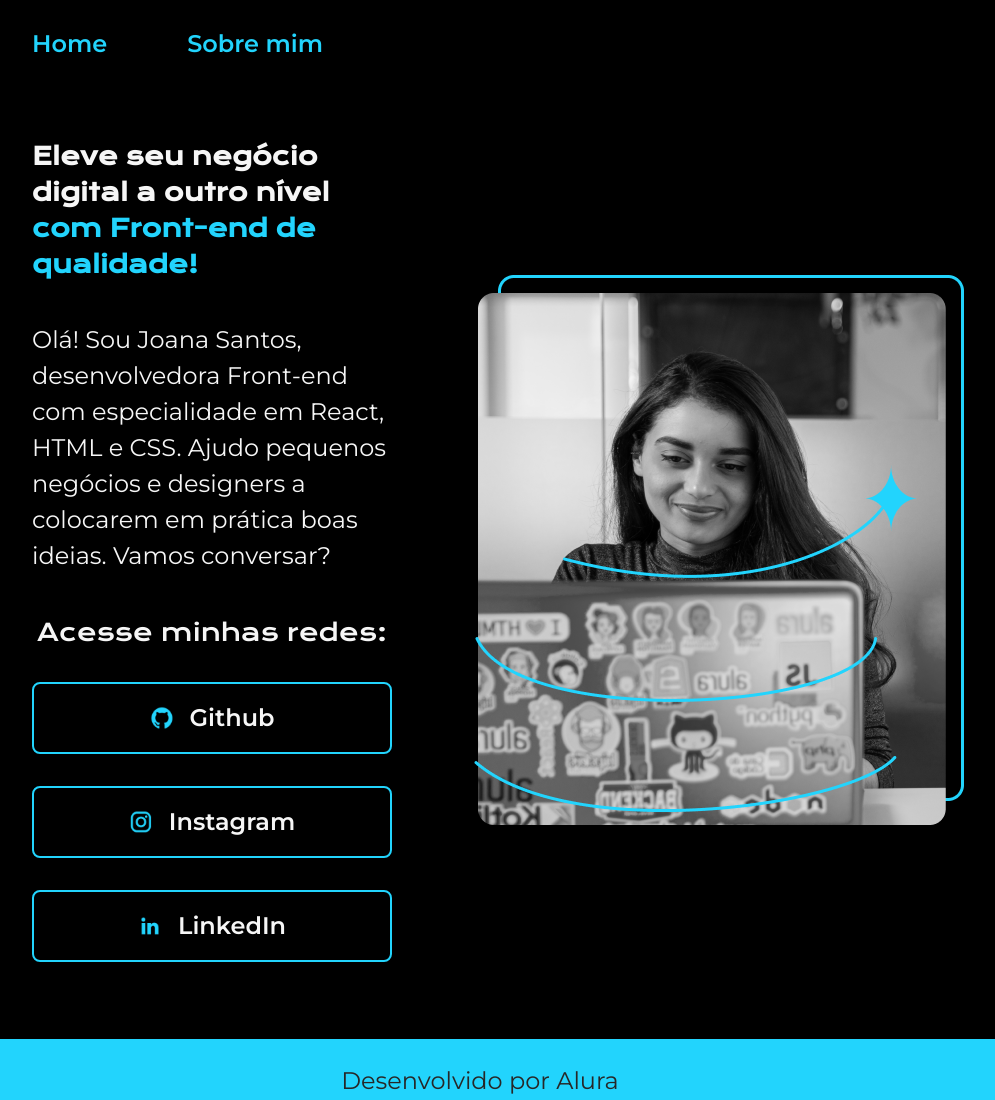
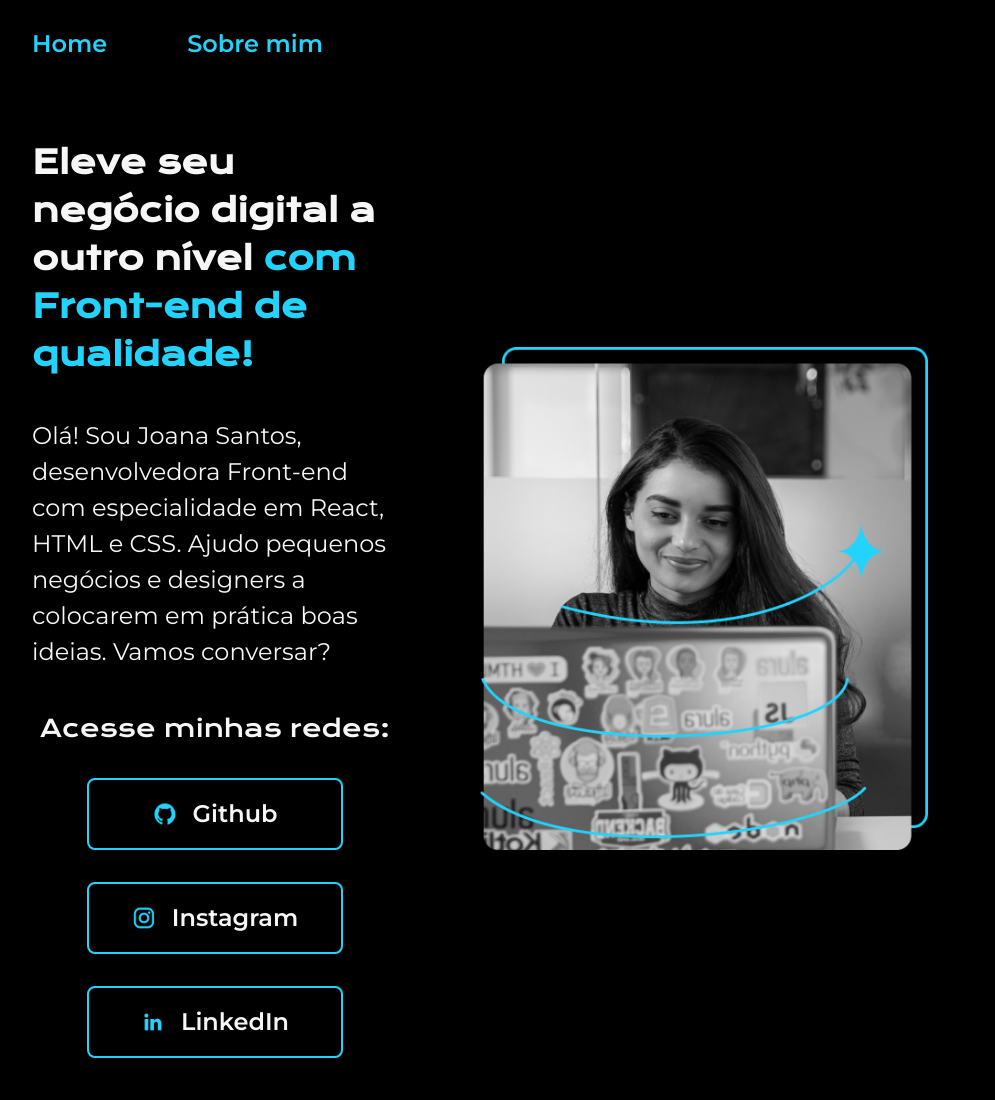
Before and after one commit to gilsondev/estudos-html-css, a plain HTML site: page alura/portfolio/index.html in a window 1280 px wide. Shown: the top 1100 px of the page, without its empty margins (160-1155 px from the left). Drawn offline with nearby package versions, Linux system fonts and the light colour scheme.

Commit message:
feat(alura/portfolio): Define relative sizes

```diff
--- a/alura/portfolio/index.html
+++ b/alura/portfolio/index.html
@@ -42,7 +42,7 @@
           </a>
         </div>
       </section>
-      <img src="./images/person.png" alt="Person" />
+      <img class="person" src="./images/person.png" alt="Person" />
     </main>
     <footer class="footer">
       <p>Desenvolvido por Alura</p>
--- a/alura/portfolio/styles/style.css
+++ b/alura/portfolio/styles/style.css
@@ -49,7 +49,7 @@ body {
 }
 
 .title {
-    font-size: 1.5rem;
+    font-size: 2rem;
     font-family: var(--secondary-text);
 }
 
@@ -82,7 +82,7 @@ body {
     justify-content: center;
     align-items: center;
     gap: 16px;
-    width: 360px;
+    width: 70%;
     text-align: center;
     padding: 16px 0;
     border-radius: 8px;
@@ -103,6 +103,11 @@ body {
     height: 24px;
 }
 
+.person {
+    width: 50%;
+    height: auto;
+}
+
 .footer {
     display: flex;
     align-items: center;
```
Also changed, not shown: alura/portfolio/about.html (+1 -1 lines).
